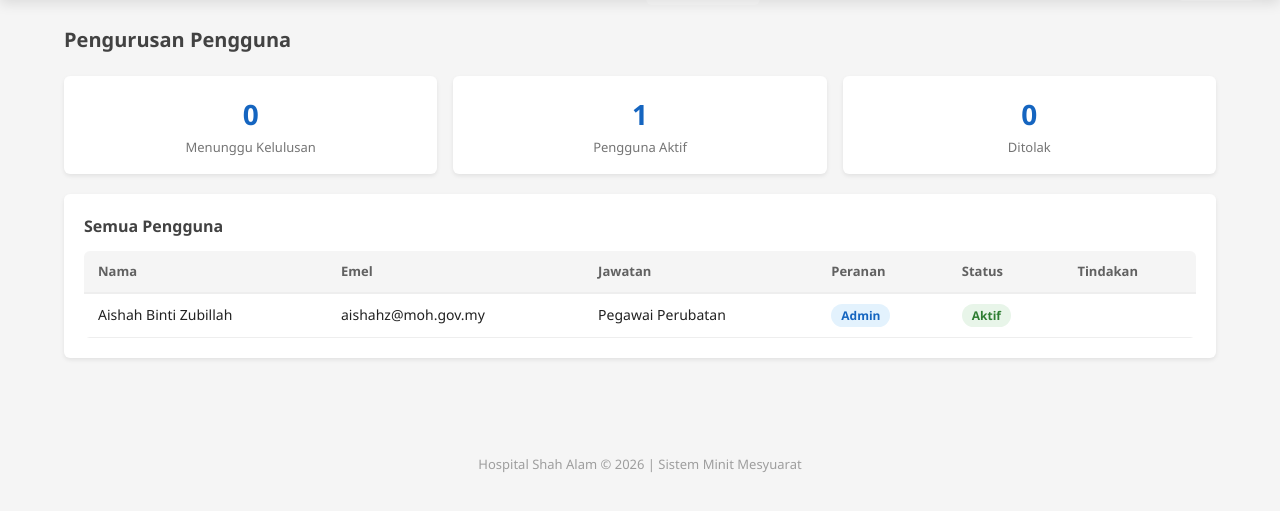
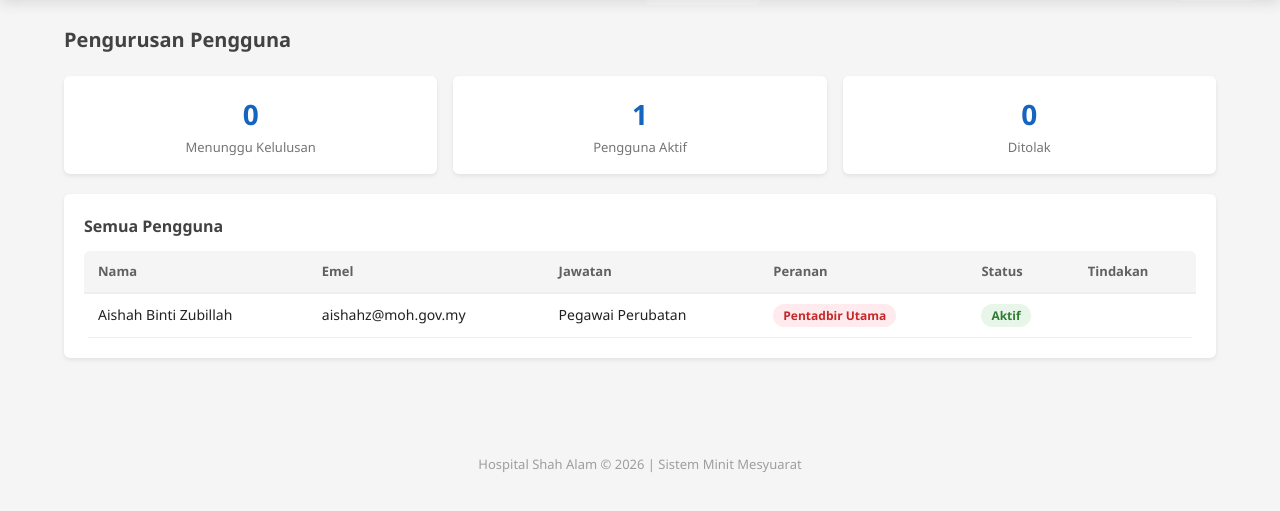
Before and after one commit to aishahz-Obs/minit-mesyuarat, a Flask app: page /admin/pengguna in a window 1280 px wide. Shown: the part 56-567 px from the top of the page. Run offline with Flask 3, Linux system fonts and the light colour scheme; the visitor is signed in with stand-in values (Sample User, id 1); data comes from the database, SQL or seed files in the repository.

Commit message:
Add 3-tier role system: superadmin, admin, pengguna
- Superadmin (aishahz@moh.gov.my): full access to user management,
  audit trail, and all kakitangan
- Admin: can add/edit/deactivate kakitangan within their own jabatan
  only. Cannot access audit trail or user management.
- Pengguna: basic user with no kakitangan management
- Superadmin can promote/demote users between admin and pengguna roles
- Backend enforces jabatan-scoped access for admin role on all
  kakitangan routes
- Navigation updated to show role-appropriate menu items

Co-Authored-By: Claude Opus 4.6 <noreply@anthropic.com>

```diff
--- a/app.py
+++ b/app.py
@@ -52,8 +52,20 @@ def admin_required(f):
     def decorated(*args, **kwargs):
         if 'user_id' not in session:
             return redirect(url_for('login'))
-        if session.get('peranan') != 'admin':
+        if session.get('peranan') not in ('admin', 'superadmin'):
             flash('Akses ditolak. Hanya pentadbir sahaja.', 'error')
+            return redirect(url_for('dashboard'))
+        return f(*args, **kwargs)
+    return decorated
+
+
+def superadmin_required(f):
+    @wraps(f)
+    def decorated(*args, **kwargs):
+        if 'user_id' not in session:
+            return redirect(url_for('login'))
+        if session.get('peranan') != 'superadmin':
+            flash('Akses ditolak. Hanya pentadbir utama sahaja.', 'error')
             return redirect(url_for('dashboard'))
         return f(*args, **kwargs)
     return decorated
@@ -243,7 +255,7 @@ def logout():
 # ── Admin ──
 
 @app.route('/admin/pengguna')
-@admin_required
+@superadmin_required
 def admin_pengguna():
     db = get_db()
     users = db.execute("SELECT * FROM pengguna ORDER BY status, created_at DESC").fetchall()
@@ -252,7 +264,7 @@ def admin_pengguna():
 
 
 @app.route('/admin/pengguna/<int:uid>/lulus', methods=['POST'])
-@admin_required
+@superadmin_required
 def admin_lulus(uid):
     db = get_db()
     db.execute("UPDATE pengguna SET status = 'aktif', approved_by = ?, approved_at = datetime('now','localtime') WHERE id = ?",
@@ -267,7 +279,7 @@ def admin_lulus(uid):
 
 
 @app.route('/admin/pengguna/<int:uid>/tolak', methods=['POST'])
-@admin_required
+@superadmin_required
 def admin_tolak(uid):
     db = get_db()
     user = db.execute("SELECT email, nama FROM pengguna WHERE id = ?", (uid,)).fetchone()
@@ -281,7 +293,7 @@ def admin_tolak(uid):
 
 
 @app.route('/admin/pengguna/<int:uid>/reset', methods=['POST'])
-@admin_required
+@superadmin_required
 def admin_reset_password(uid):
     db = get_db()
     user = db.execute("SELECT email, nama FROM pengguna WHERE id = ?", (uid,)).fetchone()
@@ -295,8 +307,30 @@ def admin_reset_password(uid):
     return redirect(url_for('admin_pengguna'))
 
 
+@app.route('/admin/pengguna/<int:uid>/peranan', methods=['POST'])
+@superadmin_required
+def admin_set_peranan(uid):
+    peranan = request.form.get('peranan', 'pengguna')
+    if peranan not in ('pengguna', 'admin'):
+        flash('Peranan tidak sah.', 'error')
+        return redirect(url_for('admin_pengguna'))
+    db = get_db()
+    user = db.execute("SELECT email, nama, peranan FROM pengguna WHERE id = ?", (uid,)).fetchone()
+    if user and user['peranan'] == 'superadmin':
+        db.close()
+        flash('Tidak boleh menukar peranan pentadbir utama.', 'error')
+        return redirect(url_for('admin_pengguna'))
+    db.execute("UPDATE pengguna SET peranan = ? WHERE id = ?", (peranan, uid))
+    db.commit()
+    db.close()
+    log_audit(session['user_id'], session['email'], 'tukar_peranan',
+              f"{user['nama']} ({user['email']}): {user['peranan']} -> {peranan}", get_client_ip())
+    flash(f"Peranan {user['nama']} ditukar kepada {peranan}.", 'success')
+    return redirect(url_for('admin_pengguna'))
+
+
 @app.route('/admin/audit')
-@admin_required
+@superadmin_required
 def admin_audit():
     db = get_db()
     page = request.args.get('page', 1, type=int)
@@ -715,15 +749,30 @@ def kakitangan_list():
     db = get_db()
     staff = db.execute("SELECT * FROM kakitangan ORDER BY jabatan, nama").fetchall()
     jabatan_list = db.execute("SELECT DISTINCT jabatan FROM kakitangan ORDER BY jabatan").fetchall()
+    user_jabatan = ''
+    peranan = session.get('peranan', 'pengguna')
+    if peranan == 'admin':
+        user = db.execute("SELECT jabatan FROM pengguna WHERE id = ?", (session['user_id'],)).fetchone()
+        user_jabatan = user['jabatan'] or '' if user else ''
     db.close()
-    is_admin = session.get('peranan') == 'admin'
-    return render_template('staff.html', staff=staff, jabatan_list=jabatan_list, is_admin=is_admin)
+    can_edit = peranan in ('admin', 'superadmin')
+    return render_template('staff.html', staff=staff, jabatan_list=jabatan_list,
+                           is_admin=can_edit, is_superadmin=(peranan == 'superadmin'),
+                           user_jabatan=user_jabatan)
 
 
 @app.route('/kakitangan/tambah', methods=['POST'])
 @admin_required
 def kakitangan_tambah():
     data = request.get_json()
+    if session.get('peranan') == 'admin':
+        db = get_db()
+        user = db.execute("SELECT jabatan FROM pengguna WHERE id = ?", (session['user_id'],)).fetchone()
+        user_jabatan = user['jabatan'] or '' if user else ''
+        if data.get('jabatan', '') != user_jabatan:
+            db.close()
+            return jsonify({'error': 'Anda hanya boleh menambah kakitangan dalam jabatan anda.'}), 403
+        db.close()
     db = get_db()
     db.execute(
         "INSERT INTO kakitangan (nama, jawatan, jabatan, gelaran, gred) VALUES (?,?,?,?,?)",
@@ -740,6 +789,13 @@ def kakitangan_tambah():
 def kakitangan_kemaskini(staff_id):
     data = request.get_json()
     db = get_db()
+    if session.get('peranan') == 'admin':
+        user = db.execute("SELECT jabatan FROM pengguna WHERE id = ?", (session['user_id'],)).fetchone()
+        user_jabatan = user['jabatan'] or '' if user else ''
+        staff = db.execute("SELECT jabatan FROM kakitangan WHERE id = ?", (staff_id,)).fetchone()
+        if not staff or staff['jabatan'] != user_jabatan:
+            db.close()
+            return jsonify({'error': 'Anda hanya boleh mengemaskini kakitangan dalam jabatan anda.'}), 403
     db.execute(
         "UPDATE kakitangan SET nama=?, jawatan=?, jabatan=?, gelaran=?, gred=? WHERE id=?",
         (data['nama'], data['jawatan'], data.get('jabatan', ''),
@@ -754,6 +810,13 @@ def kakitangan_kemaskini(staff_id):
 @admin_required
 def kakitangan_padam(staff_id):
     db = get_db()
+    if session.get('peranan') == 'admin':
+        user = db.execute("SELECT jabatan FROM pengguna WHERE id = ?", (session['user_id'],)).fetchone()
+        user_jabatan = user['jabatan'] or '' if user else ''
+        staff = db.execute("SELECT jabatan FROM kakitangan WHERE id = ?", (staff_id,)).fetchone()
+        if not staff or staff['jabatan'] != user_jabatan:
+            db.close()
+            return jsonify({'error': 'Anda hanya boleh menyahaktif kakitangan dalam jabatan anda.'}), 403
     db.execute("UPDATE kakitangan SET aktif = 0 WHERE id = ?", (staff_id,))
     db.commit()
     db.close()
--- a/models.py
+++ b/models.py
@@ -148,7 +148,7 @@ def init_db():
             """INSERT INTO pengguna (email, password_hash, nama, jawatan, jabatan, peranan, status)
                VALUES (?,?,?,?,?,?,?)""",
             (ADMIN_EMAIL, generate_password_hash(DEFAULT_PASSWORD),
-             'Aishah Binti Zubillah', 'Pegawai Perubatan', 'Pentadbiran', 'admin', 'aktif')
+             'Aishah Binti Zubillah', 'Pegawai Perubatan', 'Pentadbiran', 'superadmin', 'aktif')
         )
 
     # Seed staff if empty
--- a/templates/admin_pengguna.html
+++ b/templates/admin_pengguna.html
@@ -82,8 +82,8 @@
                     <td>{{ u['email'] }}</td>
                     <td>{{ u['jawatan'] or '-' }}</td>
                     <td>
-                        <span class="badge badge-{{ 'primary' if u['peranan'] == 'admin' else 'default' }}">
-                            {{ u['peranan']|capitalize }}
+                        <span class="badge badge-{{ 'danger' if u['peranan'] == 'superadmin' else ('primary' if u['peranan'] == 'admin' else 'default') }}">
+                            {{ 'Pentadbir Utama' if u['peranan'] == 'superadmin' else ('Pentadbir' if u['peranan'] == 'admin' else 'Pengguna') }}
                         </span>
                     </td>
                     <td>
@@ -100,10 +100,21 @@
                             <button type="submit" class="btn btn-sm btn-danger">Tolak</button>
                         </form>
                         {% endif %}
-                        {% if u['peranan'] != 'admin' %}
+                        {% if u['peranan'] != 'superadmin' %}
                         <form method="POST" action="{{ url_for('admin_reset_password', uid=u['id']) }}" style="display:inline;">
                             <button type="submit" class="btn btn-sm" onclick="return confirm('Reset kata laluan?')">Reset PW</button>
                         </form>
+                        {% if u['peranan'] == 'pengguna' and u['status'] == 'aktif' %}
+                        <form method="POST" action="{{ url_for('admin_set_peranan', uid=u['id']) }}" style="display:inline;">
+                            <input type="hidden" name="peranan" value="admin">
+                            <button type="submit" class="btn btn-sm btn-primary" onclick="return confirm('Tetapkan sebagai Pentadbir?')">Jadikan Admin</button>
+                        </form>
+                        {% elif u['peranan'] == 'admin' %}
+                        <form method="POST" action="{{ url_for('admin_set_peranan', uid=u['id']) }}" style="display:inline;">
+                            <input type="hidden" name="peranan" value="pengguna">
+                            <button type="submit" class="btn btn-sm btn-warning" onclick="return confirm('Turun taraf kepada Pengguna?')">Turun Taraf</button>
+                        </form>
+                        {% endif %}
                         {% endif %}
                     </td>
                 </tr>
--- a/templates/base.html
+++ b/templates/base.html
@@ -20,8 +20,10 @@
         <div class="nav-links">
             <a href="{{ url_for('dashboard') }}" class="{% if request.endpoint == 'dashboard' %}active{% endif %}">Papan Pemuka</a>
             <a href="{{ url_for('user_files') }}" class="{% if request.endpoint == 'user_files' %}active{% endif %}">Simpanan Saya</a>
-            {% if session.get('peranan') == 'admin' %}
+            {% if session.get('peranan') in ('admin', 'superadmin') %}
             <a href="{{ url_for('kakitangan_list') }}" class="{% if request.endpoint == 'kakitangan_list' %}active{% endif %}">Senarai Kakitangan</a>
+            {% endif %}
+            {% if session.get('peranan') == 'superadmin' %}
             <a href="{{ url_for('admin_pengguna') }}" class="{% if request.endpoint == 'admin_pengguna' %}active{% endif %}">Urus Pengguna</a>
             <a href="{{ url_for('admin_audit') }}" class="{% if request.endpoint == 'admin_audit' %}active{% endif %}">Jejak Audit</a>
             {% endif %}
--- a/templates/profil.html
+++ b/templates/profil.html
@@ -11,8 +11,8 @@
         <div style="margin-bottom:8px;"><strong>Nama:</strong> {{ user['nama'] }}</div>
         <div style="margin-bottom:8px;"><strong>Emel:</strong> {{ user['email'] }}</div>
         <div style="margin-bottom:8px;"><strong>Peranan:</strong>
-            <span class="badge {% if user['peranan'] == 'admin' %}badge-primary{% else %}badge-default{% endif %}">
-                {{ user['peranan']|capitalize }}
+            <span class="badge {% if user['peranan'] == 'superadmin' %}badge-danger{% elif user['peranan'] == 'admin' %}badge-primary{% else %}badge-default{% endif %}">
+                {{ 'Pentadbir Utama' if user['peranan'] == 'superadmin' else ('Pentadbir' if user['peranan'] == 'admin' else 'Pengguna') }}
             </span>
         </div>
     </div>
```
Also changed, not shown: templates/staff.html (+7 -1 lines).
